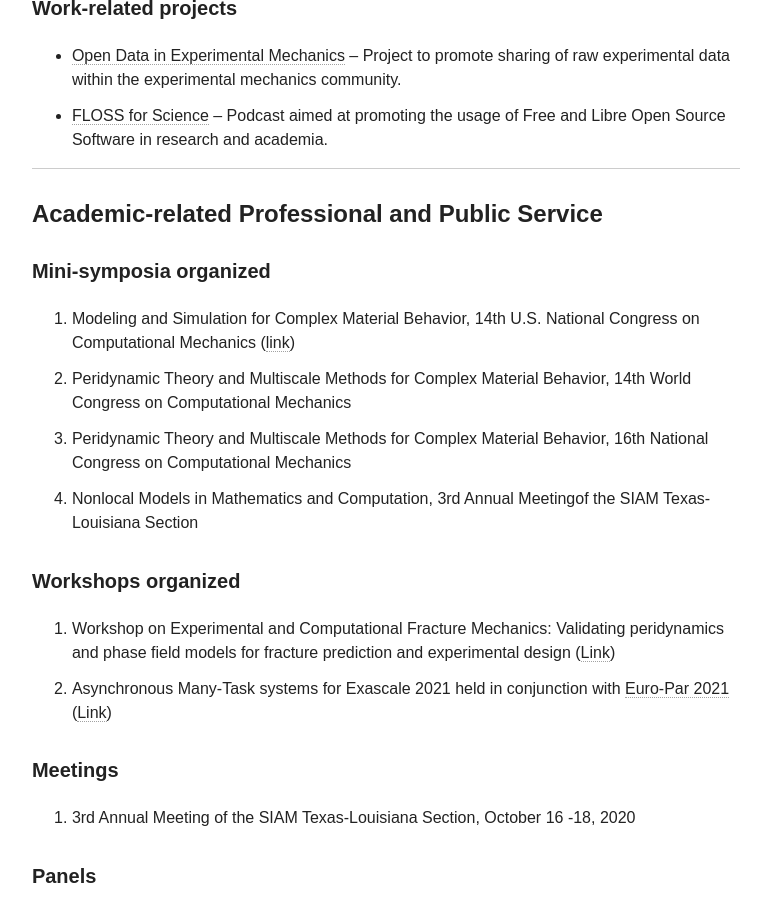
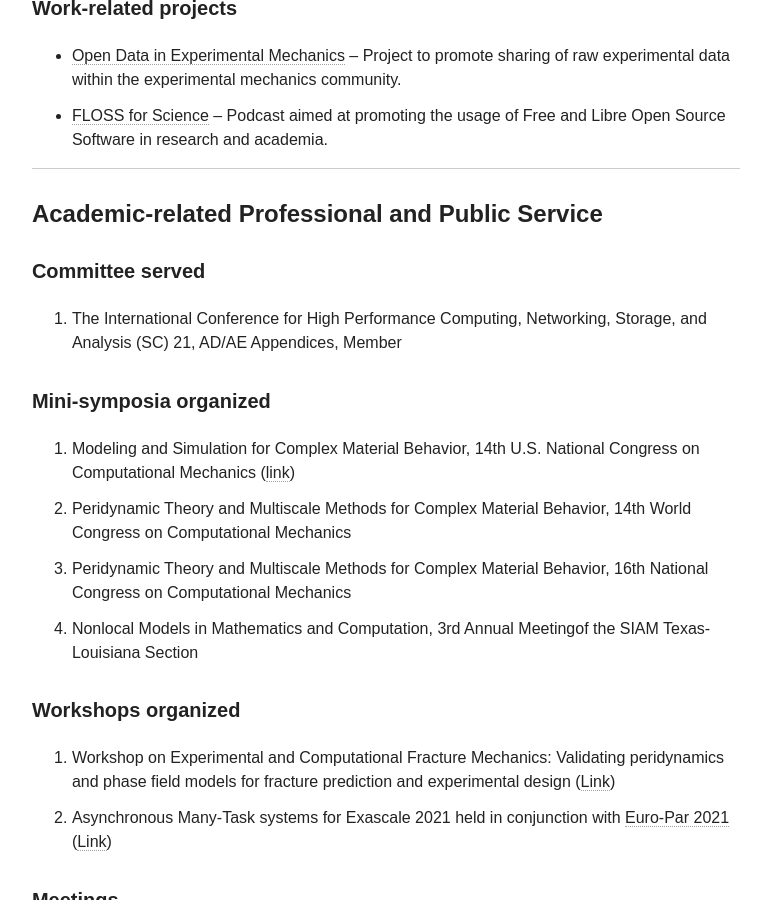
Before and after one commit to diehlpk/diehlpk.github.io, a Jekyll site: the page built from cv/index.md, in a window 1280 px wide and 900 px high, scrolled down 9428 px. Shown: the whole window, without its empty margins (254-1025 px from the left). Built offline with Jekyll 4.4.1, drawn with Linux system fonts in a browser that asks for light colours; nearby versions of some CDN libraries; some web fonts are replaced.

Commit message:
Update webpage

```diff
--- a/cv/index.md
+++ b/cv/index.md
@@ -263,6 +263,11 @@ Also available as [PDF document]({{ site.url }}/assets/courses.pdf) with more de
 
 #### Academic-related Professional and Public Service
 
+##### Committee served
+
+1. The International Conference for High Performance Computing, Networking, Storage, and Analysis (SC) 21, AD/AE Appendices, Member
+
+
 ##### Mini-symposia organized
 
 1. Modeling and Simulation for Complex Material Behavior, 14th U.S. National Congress on Computational Mechanics ([link](http://14.usnccm.org/MS402))
```
